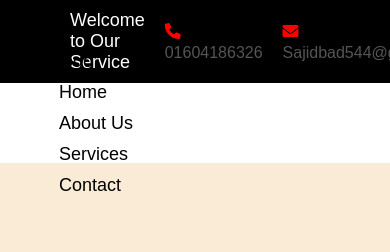
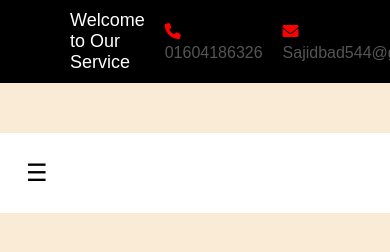
Before and after one commit to Sajidhasan544/Sadhin, a plain HTML site: page index.html in a window 390 px wide. Shown: the top 252 px of the page. Drawn offline with Linux system fonts and the light colour scheme.

Commit message:
media quary

```diff
--- a/index.html
+++ b/index.html
@@ -39,6 +39,7 @@
     </header>
 
     <nav>
+        <button class="toggle-btn">☰</button>
         <ul class="menu">
             <li><a href="">logo</a></li>
             <li><a href="">Home</a></li>
--- a/style.css
+++ b/style.css
@@ -11,6 +11,7 @@ header {
     display: flex;
     justify-content: space-between;
     align-items: center;
+    margin-bottom: 50px;
 }
 
 .home {
@@ -74,26 +75,27 @@ header {
 }
 
 /* nav */
-nav{
+/* nav */
+nav {
     width: 100vw;
     height: 80px;
-    background-color:white;
-    margin-left: auto;
-    margin-right: auto;
+    background-color: white;
     display: flex;
-    justify-content: center;
+    justify-content: space-between;
     align-items: center;
+    padding: 0 20px;
+    position: relative;
 }
 
 .menu {
-    margin-left: auto;
-    margin-left: auto;
+    margin: 0;
     width: 80vw;
     list-style: none;
     display: flex;
     justify-content: space-around;
-    margin: 0;
+    align-items: center;
     padding: 0;
+    transition: transform 0.3s ease-in-out;
 }
 
 .menu li {
@@ -109,7 +111,7 @@ nav{
 }
 
 .menu a:hover {
-    color:red;
+    color: red;
     border-radius: 5px;
 }
 
@@ -119,10 +121,42 @@ nav{
     border-radius: 5px;
 }
 
-/* Responsive Design */
+/* Hide menu and add toggle button in smaller screens */
 @media (max-width: 768px) {
     .menu {
         flex-direction: column;
+        position: fixed;
+        top: 0;
+        left: -100%;
+        width: 250px;
+        height: 100%;
+        background-color: white;
+        box-shadow: 2px 0 5px rgba(0, 0, 0, 0.1);
         gap: 10px;
+        padding-top: 20px;
+        z-index: 1000;
+    }
+
+    .menu.open {
+        transform: translateX(100%);
+    }
+
+    .menu.closed {
+        transform: translateX(0);
+    }
+
+    .toggle-btn {
+        display: block;
+        background-color: transparent;
+        border: none;
+        font-size: 24px;
+        cursor: pointer;
+        z-index: 1001;
+    }
+
+    .menu a {
+        display: block;
+        padding: 15px;
+        text-align: left;
     }
 }
```
